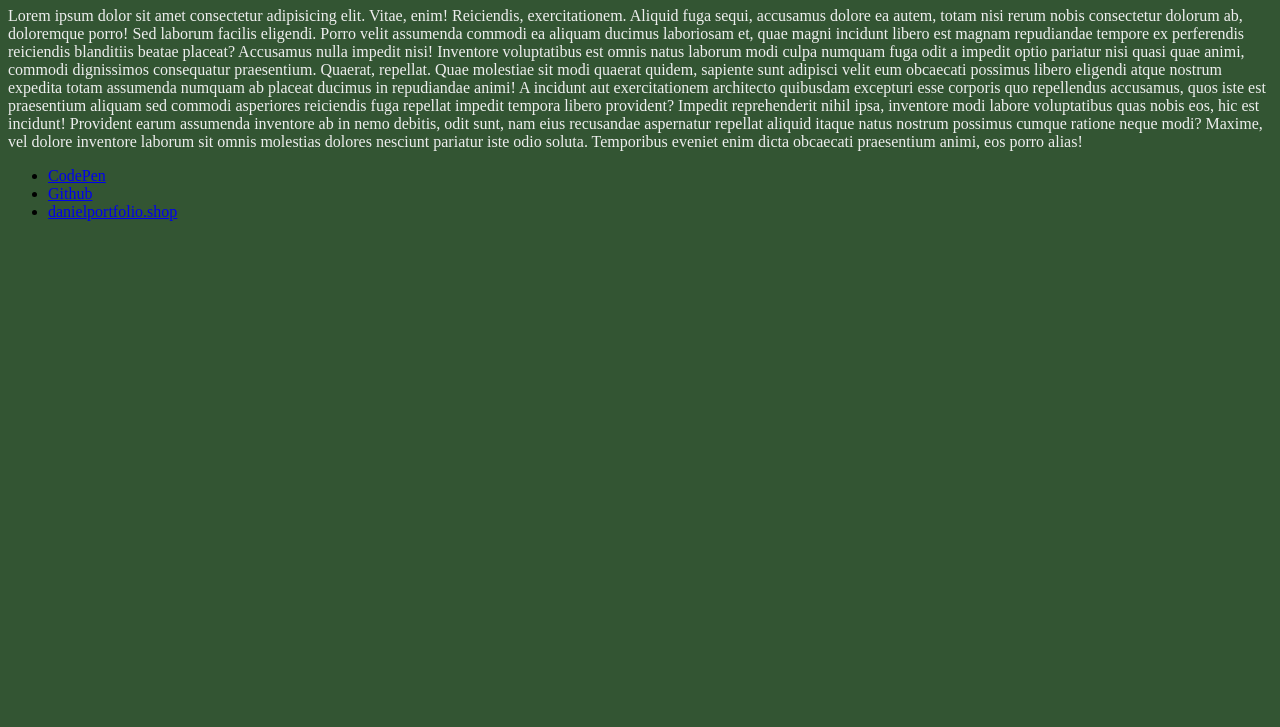
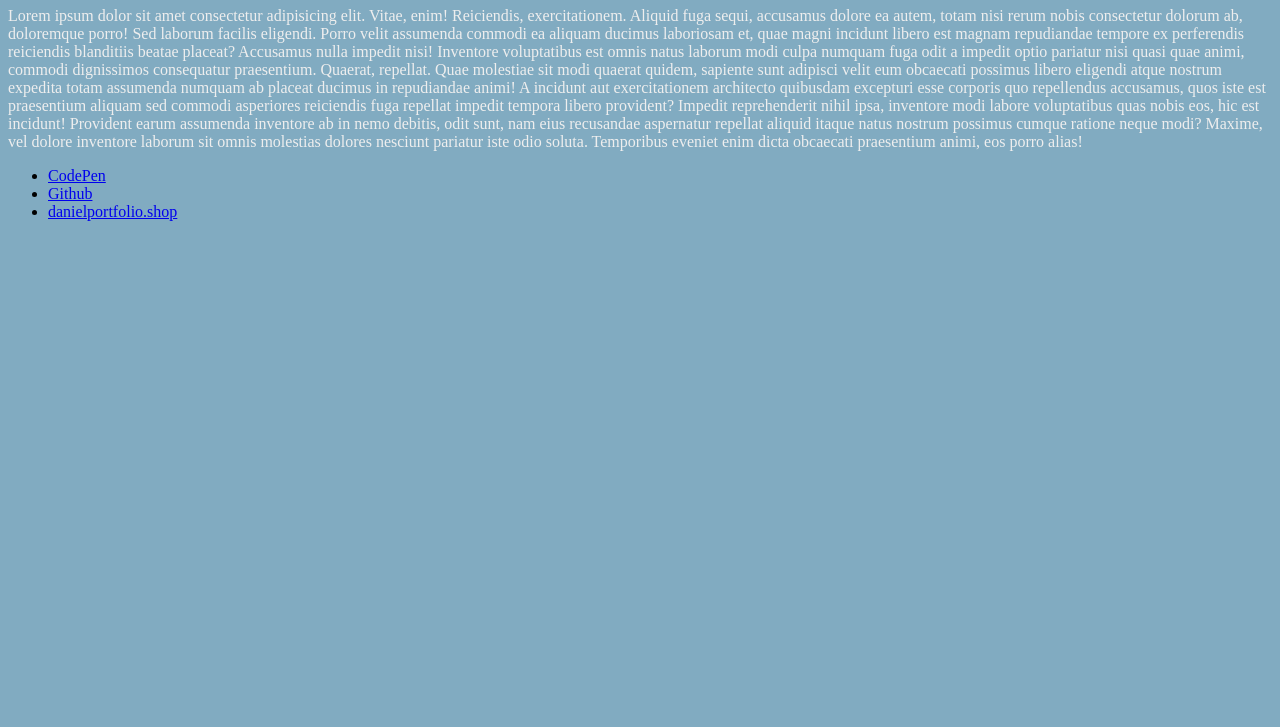
Before and after one commit to danielalvarez2000/danielalvarez2000, a plain HTML site: page index.html in a window 1280 px wide. Shown: the part 73-800 px from the top of the page. Drawn offline with Linux system fonts and the light colour scheme.

```diff
--- a/style.css
+++ b/style.css
@@ -1,5 +1,5 @@
 body {
-  background: #353;
+  background: rgb(129, 171, 193);
 }
 
 h1,
```
